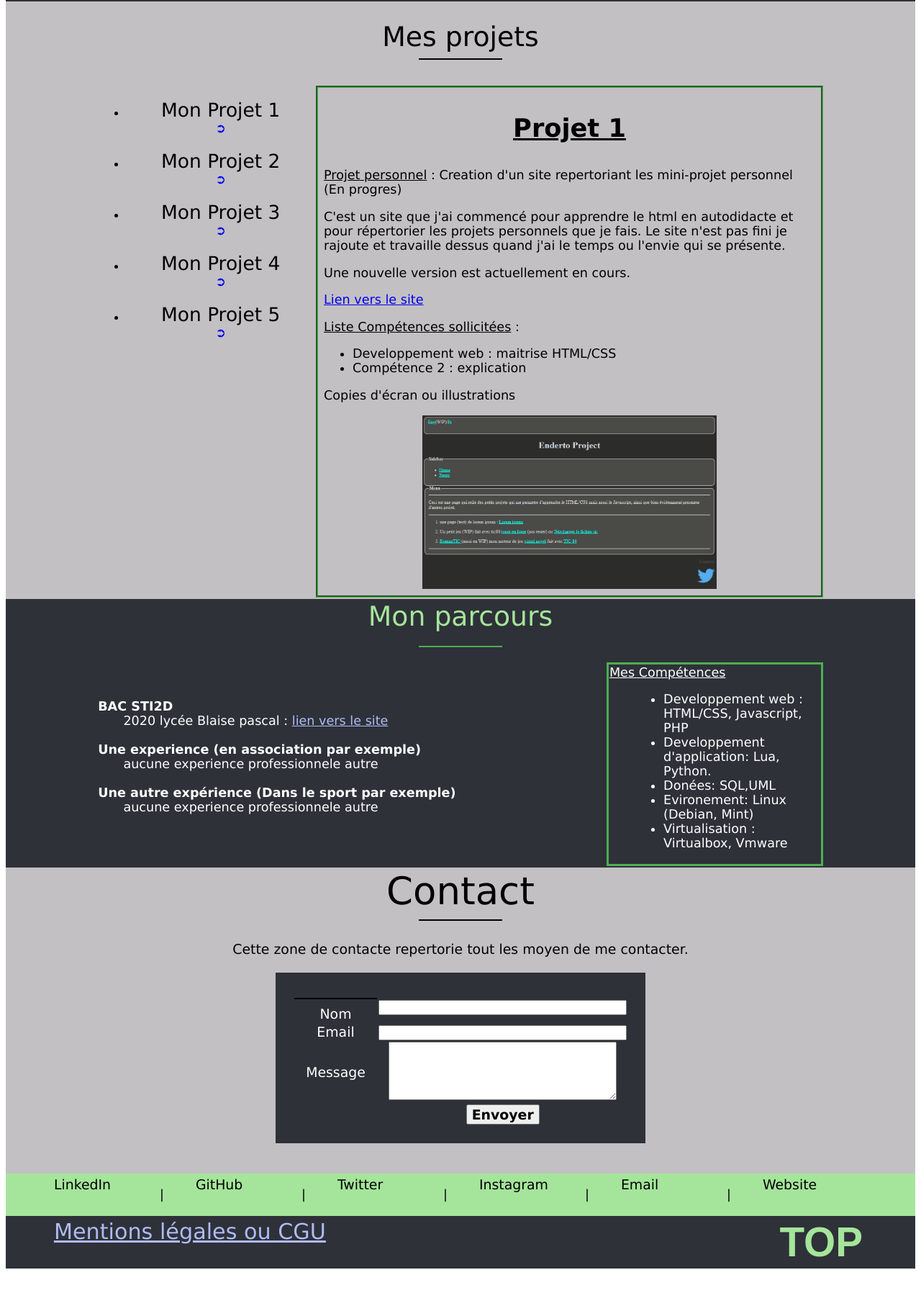
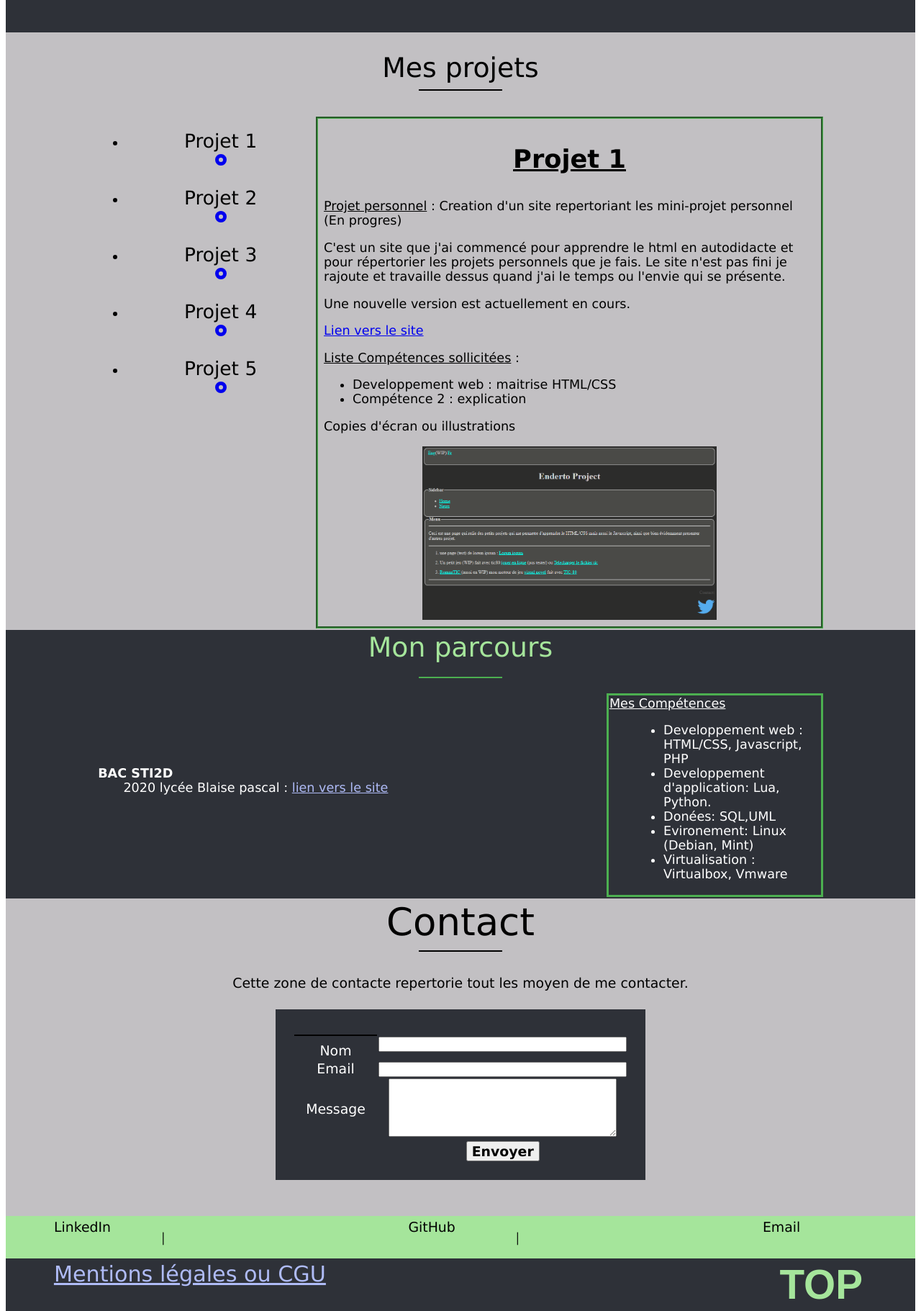
Before and after one commit to TomySackebandt/TomySackebandt.github.io, a plain HTML site: page index.html in a window 1280 px wide. Shown: the part 977-2798 px from the top of the page at 72% size. Before the commit the page ends 2747 px from the top, so only its background shows below. Drawn offline with nearby package versions, Linux system fonts and the light colour scheme.

Commit message:
Add files via upload

```diff
--- a/css/main.css
+++ b/css/main.css
@@ -13,8 +13,10 @@
 	}
 
 }
-
-/* --------------------------------------------------------------------------------------------TITRE----------------------------------------------------------------------------------------------------------------------------- */
+.bodyfont{
+	font-family: 'Open Sans', sans-serif;
+}
+	/* --------------------------------------------------------------------------------------------TITRE----------------------------------------------------------------------------------------------------------------------------- */
 
 .titre {
 	font-family: "Comic Sans MS", cursive, sans-serif;
@@ -275,3 +277,7 @@ body {
 .w25{
 	width:25cm;
 }
+
+.photo{
+	width: 25em;
+}
--- a/index.html
+++ b/index.html
@@ -4,10 +4,12 @@
 <head>
 	<meta charset="UTF-8" name="viewport" content="width=device-width,initial-scale=1">
 	<link rel="stylesheet" href="css/main.css" type="text/css">
-	<title>Portfolio Sackebandt Tomy</title>
+	<link rel="preconnect" href="https://fonts.googleapis.com">
+	<link rel="preconnect" href="https://fonts.gstatic.com" crossorigin>
+	<link href="https://fonts.googleapis.com/css2?family=Open+Sans:wght@300&display=swap" rel="stylesheet"> 	<title>Portfolio Sackebandt Tomy</title>
 </head>
 
-<body>
+<body class="bodyfont">
 	<!--Header(début)-->
 	<table id="header" >
 		<tr>
@@ -113,7 +115,7 @@
 
 					<tr>
 						<td class="td40 ">
-							<img src="img/photo2.jpg" alt="Ma Photo">
+							<img src="img/photo.jpg" alt="Ma Photo" class="photo">
 						</td>
 
 						<td class="td60">
@@ -121,7 +123,7 @@
 								Merci, pour votre intérêt !<br>
 								Ceci est un texte, qui va parler de moi de qui je suis, de mes intérêts, de mes compétences.
 								<br>&nbsp;<br>
-								21 ans, actuelement etudiant en BTS SIO a Angers (Services informatiques aux organisations).
+								22 ans, actuelement etudiant en BTS SIO a Angers (Services informatiques aux organisations).
 								<br>&nbsp;<br>
 								J’ai beaucoup étudier en autodidacte pour ce qui est de l'informatique en générale, j'ai actuellement eu envie de me concentrer dessus, en rejoignant en 2021/2022 le BTS.
 								<br>&nbsp;<br>
@@ -162,41 +164,51 @@
 
 							<ul>
 								<li>
-									<div class="textNoir2">Mon Projet 1</div>
+									<div class="textNoir2">Projet 1</div>
 									<a href="projet1.html" target="iframeProjet" class="nodeco">
-										 ➲
+										<svg xmlns="http://www.w3.org/2000/svg" width="16" height="16" fill="currentColor" class="bi bi-record-circle-fill" viewBox="0 0 16 16">
+											<path d="M16 8A8 8 0 1 1 0 8a8 8 0 0 1 16 0zm-8 3a3 3 0 1 0 0-6 3 3 0 0 0 0 6z"/>
+										  </svg>
 									</a>
 									<br>&nbsp;<br>
 								</li>
 
 								<li>
-									<div class="textNoir2">Mon Projet 2</div>
+									<div class="textNoir2">Projet 2</div>
 									<a href="projet2.html" target="iframeProjet" class="nodeco">
-										 ➲
+										<svg xmlns="http://www.w3.org/2000/svg" width="16" height="16" fill="currentColor" class="bi bi-record-circle-fill" viewBox="0 0 16 16">
+											<path d="M16 8A8 8 0 1 1 0 8a8 8 0 0 1 16 0zm-8 3a3 3 0 1 0 0-6 3 3 0 0 0 0 6z"/>
+										  </svg>
 									</a>
 									<br>&nbsp;<br>
 								</li>
 
 								<li>
-									<div class="textNoir2">Mon Projet 3</div>
+									<div class="textNoir2">Projet 3</div>
 									<a href="#" class="nodeco">
-										 ➲
+										<svg xmlns="http://www.w3.org/2000/svg" width="16" height="16" fill="currentColor" class="bi bi-record-circle-fill" viewBox="0 0 16 16">
+											<path d="M16 8A8 8 0 1 1 0 8a8 8 0 0 1 16 0zm-8 3a3 3 0 1 0 0-6 3 3 0 0 0 0 6z"/>
+										  </svg>
 									</a>
 									<br>&nbsp;<br>
 								</li>
 
 								<li>
-									<div class="textNoir2">Mon Projet 4</div>
+									<div class="textNoir2">Projet 4</div>
 									<a href="#" class="nodeco">
-										 ➲
+										<svg xmlns="http://www.w3.org/2000/svg" width="16" height="16" fill="currentColor" class="bi bi-record-circle-fill" viewBox="0 0 16 16">
+											<path d="M16 8A8 8 0 1 1 0 8a8 8 0 0 1 16 0zm-8 3a3 3 0 1 0 0-6 3 3 0 0 0 0 6z"/>
+										  </svg>
 									</a>
 									<br>&nbsp;<br>
 								</li>
 
 								<li>
-									<div class="textNoir2">Mon Projet 5</div>
+									<div class="textNoir2">Projet 5</div>
 									<a href="#" class="nodeco">
-										 ➲
+										<svg xmlns="http://www.w3.org/2000/svg" width="16" height="16" fill="currentColor" class="bi bi-record-circle-fill" viewBox="0 0 16 16">
+											<path d="M16 8A8 8 0 1 1 0 8a8 8 0 0 1 16 0zm-8 3a3 3 0 1 0 0-6 3 3 0 0 0 0 6z"/>
+										  </svg>
 									</a>
 									<br>&nbsp;<br>
 								</li>
@@ -237,15 +249,7 @@
 									2020 lycée Blaise pascal : <a href="https://pascal.paysdelaloire.e-lyco.fr/" class="lik"> lien vers le site</a>
 								</div>
 								<br>
-								<b>Une experience (en association par exemple)</b>
-								<div class="margin2">
-									aucune experience professionnele autre
-								</div>
-								<br>
-								<b>Une autre expérience (Dans le sport par exemple)</b>
-								<div class="margin2">
-									aucune experience professionnele autre
-								</div>
+
 								<br>
 							</div>
 						</td>
@@ -391,7 +395,7 @@
 
 						<td class="tdT13">
 
-							<a href="#" class="nodeco">
+							<a href="https://github.com/TomySackebandt" class="nodeco">
 							<div class="text1Noir">
 								GitHub
 							</div>
@@ -407,49 +411,7 @@
 
 							<a href="#" class="nodeco">
 							<div class="text1Noir">
-								Twitter
-							</div>
-							</a>
-
-						</td>
-
-						<td>
-							|
-						</td>
-
-						<td class="tdT13">
-
-							<a href="#" class="nodeco">
-							<div class="text1Noir">
-								Instagram
-							</div>
-							</a>
-
-						</td>
-
-						<td>
-							|
-						</td>
-
-						<td class="tdT13">
-
-							<a href="#" class="nodeco">
-							<div class="text1Noir">
 								Email
-							</div>
-							</a>
-
-						</td>
-
-						<td>
-							|
-						</td>
-
-						<td class="tdT13">
-
-							<a href="#" class="nodeco">
-							<div class="text1Noir">
-								Website
 							</div>
 							</a>
 
```
Also changed, not shown: 1 other file.
